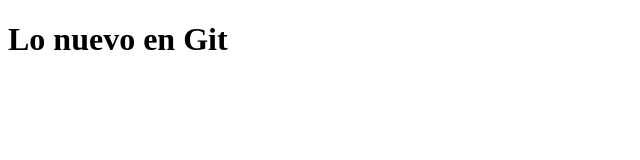
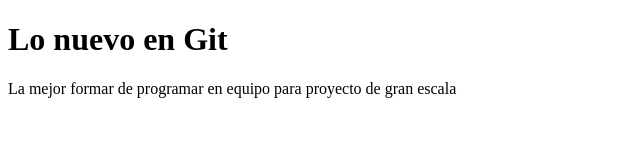
Before and after one commit to sadkihel/proyecto_cesca, a plain HTML site: page index.html in a window 1280 px wide. Shown: the whole page, without its empty margins (0-640 px from the left). Drawn offline with Linux system fonts and the light colour scheme.

Commit message:
Agregue un párrafo descriptivo

```diff
--- a/index.html
+++ b/index.html
@@ -8,5 +8,6 @@
 </head>
 <body>
     <h1>Lo nuevo en Git</h1>
+    <p>La mejor formar de programar en equipo para proyecto de gran escala</p>
 </body>
 </html>
```
